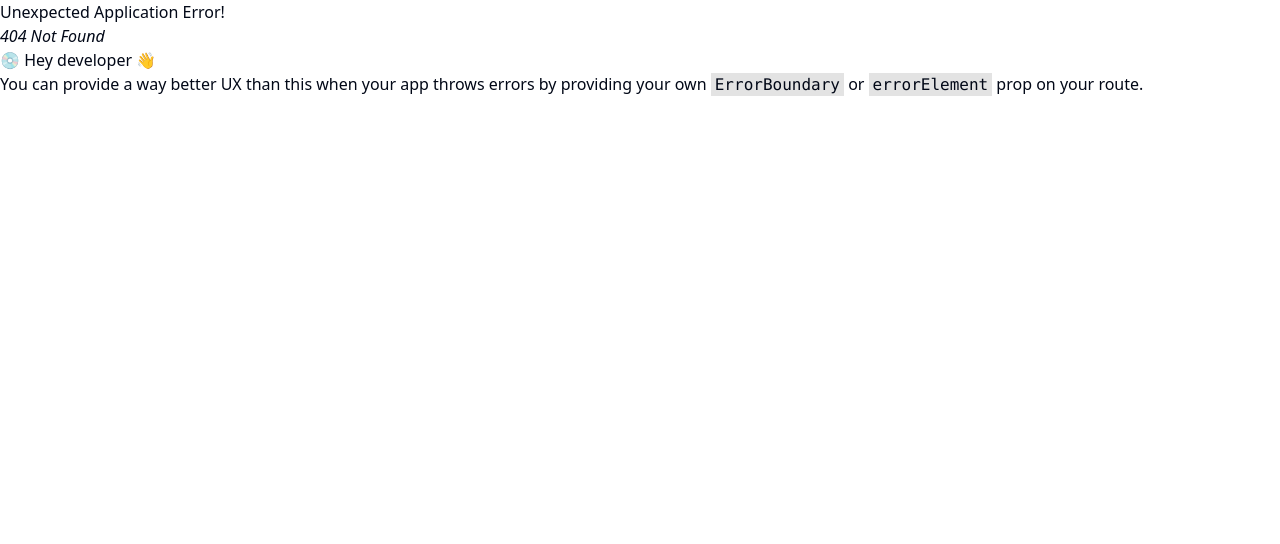
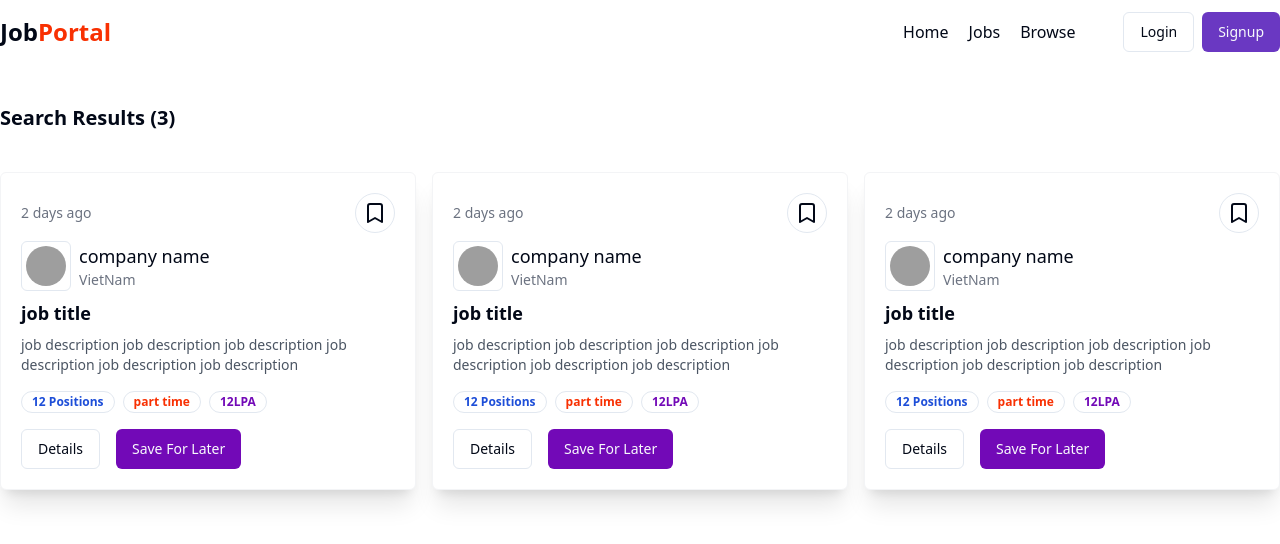
Before and after one commit to thinhnguyenvku/vku-datn-thinhnp17-hanhnth38, a React (Vite) app in the folder frontend/: page /browse in a window 1280 px wide. Before the commit this address had no page. Shown: the top 544 px of the page. Built offline with nearby package versions, Linux system fonts and the light colour scheme; grey boxes are pictures that could not be loaded.

Commit message:
Building Browse Page (Browse)

```diff
--- a/frontend/src/App.jsx
+++ b/frontend/src/App.jsx
@@ -5,6 +5,7 @@
 import Home from "./components/Home";
 import Login from "./components/auth/Login";
 import Jobs from './components/Jobs';
+import Browse from './components/Browse';
 
 const appRouter = createBrowserRouter([
 	{
@@ -23,6 +24,10 @@
 		path: "/jobs",
 		element: <Jobs />
 	},
+	{
+		path: "/browse",
+		element: <Browse />
+	  },
 ]);
 
 function App() {
--- /dev/null
+++ b/frontend/src/components/Browse.jsx
@@ -0,0 +1,27 @@
+import Navbar from './shared/Navbar'
+import Job from './Job';
+
+const randomJobs = [1, 2, 45];
+
+const Browse = () => {
+    return (
+        <div>
+            <Navbar />
+            <div className='max-w-7xl mx-auto my-10'>
+                <h1 className='font-bold text-xl my-10'>Search Results ({randomJobs.length})</h1>
+                <div className='grid grid-cols-3 gap-4'>
+                    {
+                        randomJobs.map((item, index) => {
+                            return (
+                                <Job />
+                            )
+                        })
+                    }
+                </div>
+
+            </div>
+        </div>
+    )
+}
+
+export default Browse
--- /dev/null
+++ b/frontend/src/redux/authSlice.js
@@ -0,0 +1,20 @@
+import { createSlice } from "@reduxjs/toolkit";
+
+const authSlice = createSlice({
+    name:"auth",
+    initialState:{
+        loading:false,
+        user:null
+    },
+    reducers:{
+        // actions
+        setLoading:(state, action) => {
+            state.loading = action.payload;
+        },
+        setUser:(state, action) => {
+            state.user = action.payload;
+        }
+    }
+});
+export const {setLoading, setUser} = authSlice.actions;
+export default authSlice.reducer;
```
